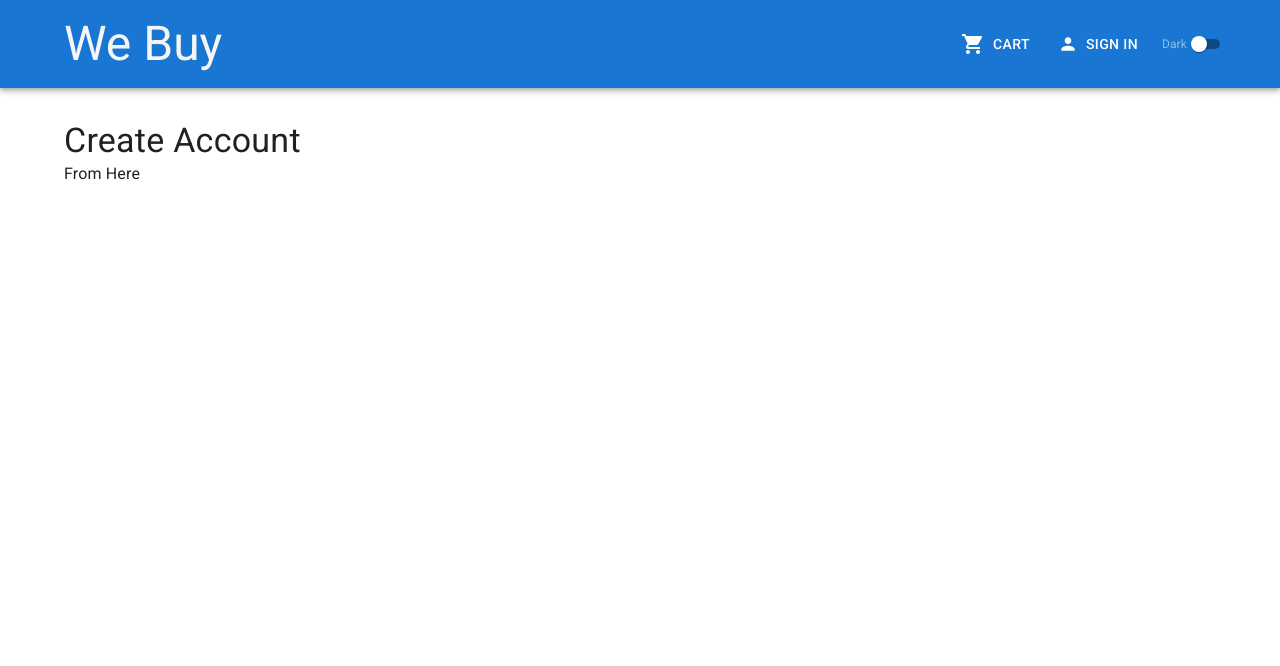
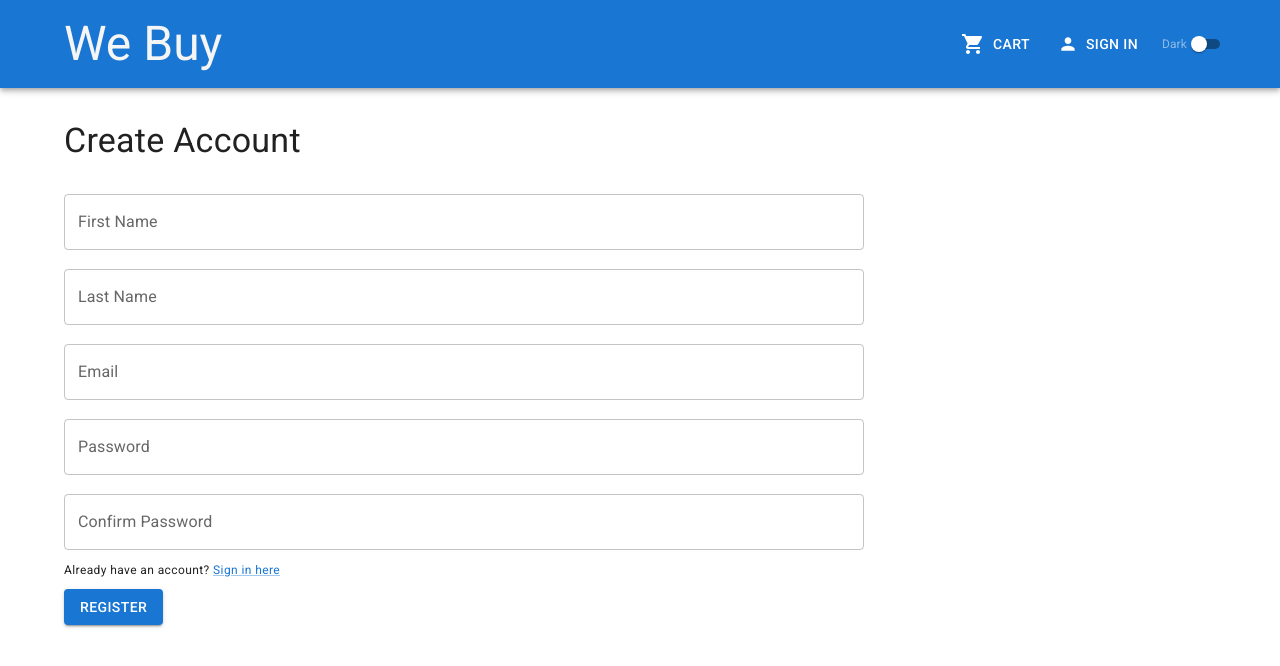
Before and after one commit to Ofonna-N/we-buy, a React (Vite) app in the folder frontend/: page /register in a window 1280 px wide. Shown: the top 666 px of the page. Built offline with nearby package versions, Linux system fonts and the light colour scheme.

Commit message:
created registeration from and added form validation

```diff
--- a/frontend/src/component/input/AppTextField.tsx
+++ b/frontend/src/component/input/AppTextField.tsx
@@ -26,9 +26,9 @@ const AppTextField = React.forwardRef<HTMLInputElement, Props>(function (
   props: Props,
   ref
 ) {
-  const { useError, fullWidth, ...other } = props;
+  const { useError, fullWidth, sx, ...other } = props;
   return (
-    <FormControl fullWidth={fullWidth}>
+    <FormControl fullWidth={fullWidth} sx={sx}>
       <TextField {...other} ref={ref} />
       <FormHelperText error={!!useError} sx={{ marginInline: 0 }}>
         {useError}
--- a/frontend/src/pages/registeration/RegisterationPage.tsx
+++ b/frontend/src/pages/registeration/RegisterationPage.tsx
@@ -1,11 +1,16 @@
 import { Box, Typography } from "@mui/material";
 import AppContainer from "../../component/page/AppContainer";
+import RegisterForm from "./components/RegisterForm";
 
 const RegisterationPage = () => {
   return (
     <AppContainer>
-      <Typography variant="h4">Create Account</Typography>
-      <Box>From Here</Box>
+      <Typography variant="h4" mb={"2rem"}>
+        Create Account
+      </Typography>
+      <Box>
+        <RegisterForm />
+      </Box>
     </AppContainer>
   );
 };
--- /dev/null
+++ b/frontend/src/pages/registeration/components/RegisterForm.tsx
@@ -0,0 +1,127 @@
+import {
+  Box,
+  Button,
+  FormHelperText,
+  TextFieldProps,
+  Typography,
+} from "@mui/material";
+import AppTextField from "../../../component/input/AppTextField";
+import AppNavLink from "../../../component/interactive/AppNavLink";
+import RoutesPaths from "../../../constants/RoutePaths";
+import { useForm } from "react-hook-form";
+import * as yup from "yup";
+import { yupResolver } from "@hookform/resolvers/yup";
+import AppSpinner from "../../../component/loading/AppSpinner";
+
+const registerFormSchema = yup.object({
+  firstName: yup
+    .string()
+    .required()
+    .matches(/^[a-z0-9]+$/i, "First Name can only contain numbers or letter"),
+  lastName: yup
+    .string()
+    .required()
+    .matches(/^[a-z0-9]+$/i, "Last Name can only contain numbers or letter"),
+  email: yup.string().email().required(),
+  password: yup.string().required(),
+  confirmPassword: yup
+    .string()
+    .required()
+    .oneOf([yup.ref("password")], "Passwords don't match"),
+});
+
+const RegisterForm = () => {
+  const {
+    register,
+    handleSubmit,
+    formState: { errors },
+  } = useForm({ resolver: yupResolver(registerFormSchema) });
+
+  const inputFieldSx: TextFieldProps["sx"] = {
+    marginBottom: "1rem",
+  };
+
+  const onSubmitForm = handleSubmit((data) => {
+    const fullName = `${data.firstName} ${data.lastName}`;
+
+    const body = {
+      name: fullName,
+      email: data.email,
+      password: data.password,
+    };
+    console.log("Submited Form: ", body);
+  });
+
+  return (
+    <Box
+      sx={{
+        maxWidth: "50rem",
+      }}
+    >
+      <form
+        onSubmit={(e) => {
+          e.preventDefault();
+          onSubmitForm();
+        }}
+      >
+        <AppTextField
+          id="first-name-r"
+          type="text"
+          label="First Name"
+          fullWidth
+          sx={{ ...inputFieldSx }}
+          {...register("firstName")}
+          useError={errors?.firstName?.message}
+        />
+        <AppTextField
+          id="last-name-r"
+          type="text"
+          label="Last Name"
+          fullWidth
+          sx={{ ...inputFieldSx }}
+          {...register("lastName")}
+          useError={errors?.lastName?.message}
+        />
+        <AppTextField
+          id="email-r"
+          type="email"
+          label="Email"
+          fullWidth
+          sx={{ ...inputFieldSx }}
+          {...register("email")}
+          useError={errors?.email?.message}
+        />
+        <AppTextField
+          id="password-r"
+          type="password"
+          label="Password"
+          fullWidth
+          sx={{ ...inputFieldSx }}
+          {...register("password")}
+          useError={errors?.password?.message}
+        />
+        <AppTextField
+          id="comfirm-password-r"
+          type="password"
+          label="Confirm Password"
+          fullWidth
+          {...register("confirmPassword")}
+          useError={errors?.confirmPassword?.message}
+        />
+        <Typography component={"p"} variant="caption" marginY={"0.5rem"}>
+          Already have an account?{" "}
+          <AppNavLink to={RoutesPaths.SIGN_IN_ROUTE}>Sign in here</AppNavLink>
+        </Typography>
+        <Box>
+          <Button variant="contained" type="submit">
+            Register
+          </Button>
+          {/* {isLoading && <AppSpinner />} */}
+          {/* <FormHelperText error={!!error}>{error?.message}</FormHelperText> */}
+        </Box>
+      </form>
+    </Box>
+  );
+};
+
+export default RegisterForm;
```
